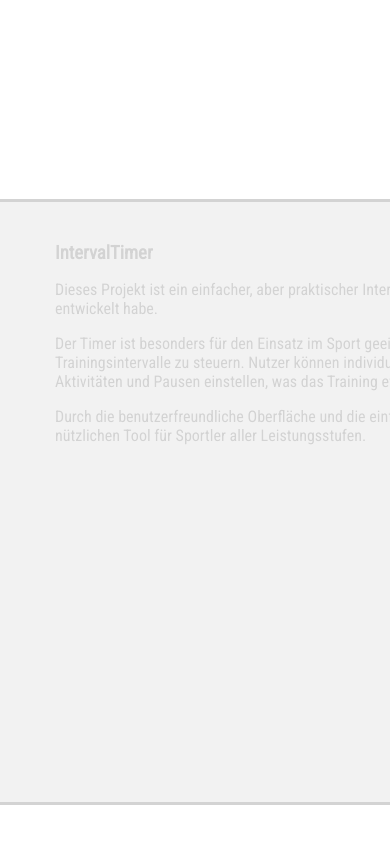
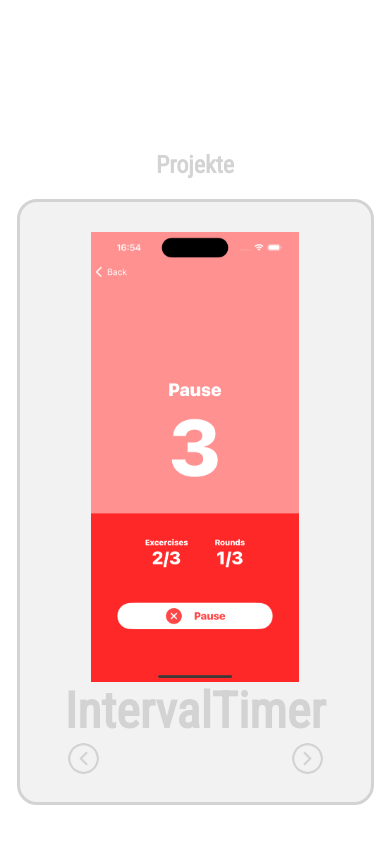
Before and after one commit to lle00n/my-portfolio, a React (Create React App) app: page / in a window 390 px wide. Shown: the part 3752-4596 px from the top of the page. Built offline with nearby package versions, Linux system fonts and the light colour scheme.

Commit message:
Added mobile layout for ProjectSlide section

```diff
--- a/src/ProjectSlider/ProjectSliderStyle.css
+++ b/src/ProjectSlider/ProjectSliderStyle.css
@@ -15,14 +15,10 @@
     height: 200vh;
 }
 
-.ProjectSliderTitle {
-    width: 1000px;
-}
-
-#ProjectSlider {
+.ProjectSlider {
     border-radius: 20px;
     border: 3px solid lightgray;
-    width: 1000px;
+    width: 60vw;
     height: 600px;
     background-color: rgba(211, 211, 211, 0.3);
 }
@@ -54,7 +50,7 @@
 
 .ProjectImageDiv {
     height: 500px;
-    width: 300px;
+    /*width: 300px;*/
     display: flex;
     justify-content: center;
 }
@@ -77,4 +73,41 @@
 
 .ProjectTitle {
     margin: 0px;
+    text-align: center;
 }
+
+/* Mobile styles */
+@media (max-width: 768px) {
+    .ProjectText {
+        display: none;
+    }
+
+    .ProjectSlider {
+        width: 90vw;
+    }
+
+    .ProjectDetails {
+        display: grid;
+        justify-content: center;
+    }
+
+    .ProjectImageDiv {
+        height: 450px;
+    }
+
+    .ProjectInformation {
+        padding-left: 0px;
+    }
+
+    .ProjectTitle {
+        font-size: 50px;
+    }
+
+    .projectNavigations {
+        height: 40px;
+    }
+
+    .ProjectDetails {
+        padding-top: 30px;
+    }
+}
--- a/src/ProjectSlider/ProjectSliderView.js
+++ b/src/ProjectSlider/ProjectSliderView.js
@@ -36,17 +36,18 @@ function ProjectSlider() {
   return (
     <div className="ProjectSliderView">
       <h2 className="ProjectSliderTitle">{t("projectsTitle")}</h2>
-      <div id="ProjectSlider">
+      <div className="ProjectSlider">
         <div className="ProjectDetails">
           <div className="ProjectImageDiv">
             <img className="ProjectImage" src={currentProjectImage} alt={`${projectsArray[currentIndex].title}Cover`} />
           </div>
           <div className="ProjectInformation">
             <h3 className="ProjectTitle">{projectsArray[currentIndex].title}</h3>
-            <div classname="UsedTechnologies"></div>
+            <div className="ProjectText">
             {projectsArray[currentIndex].description.split("\n").map((line, index) => (
               <p key={index}>{line}</p>
             ))}
+            </div>
           </div>
         </div>
         <div className="projectNavigations">
```
